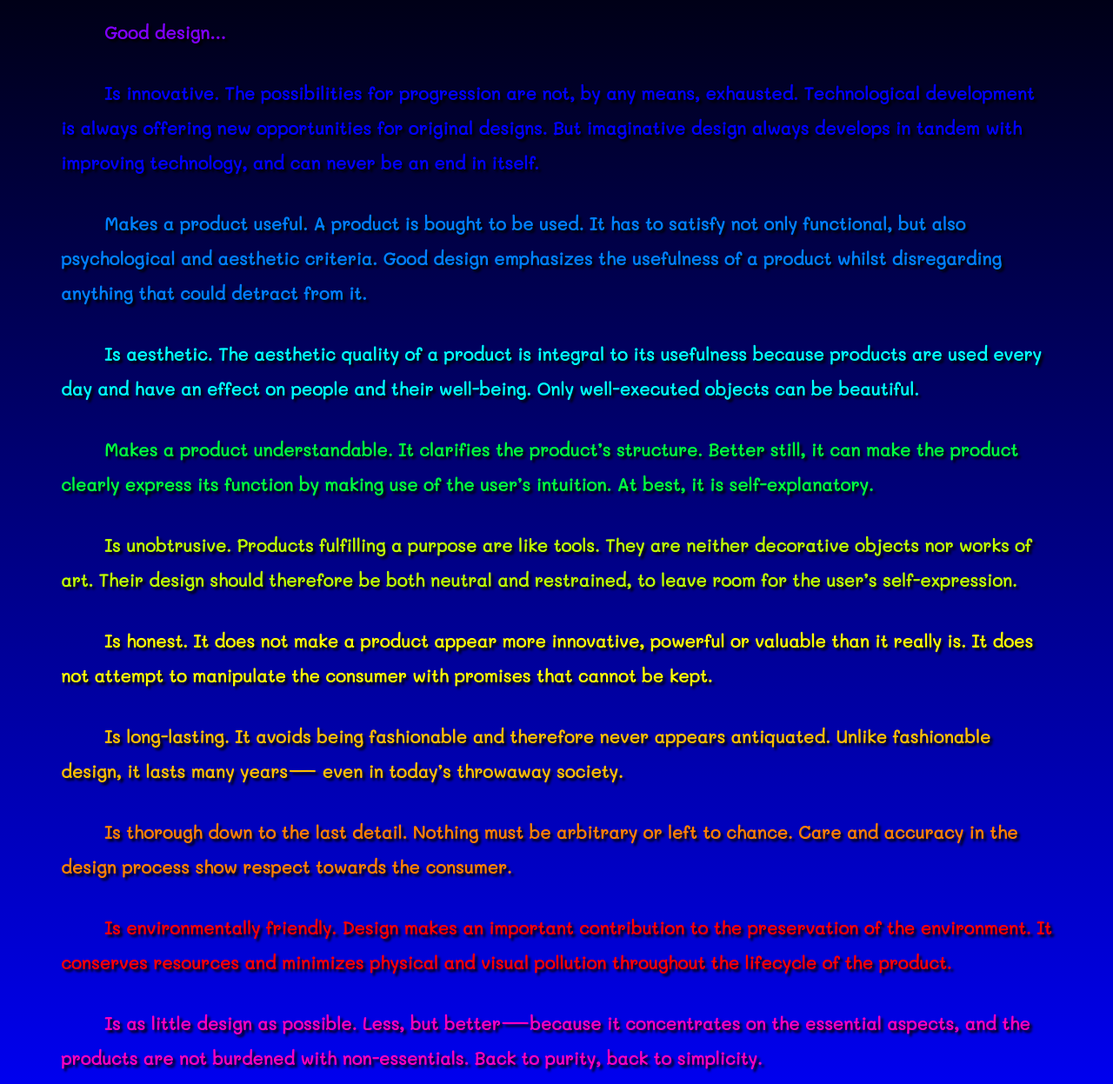
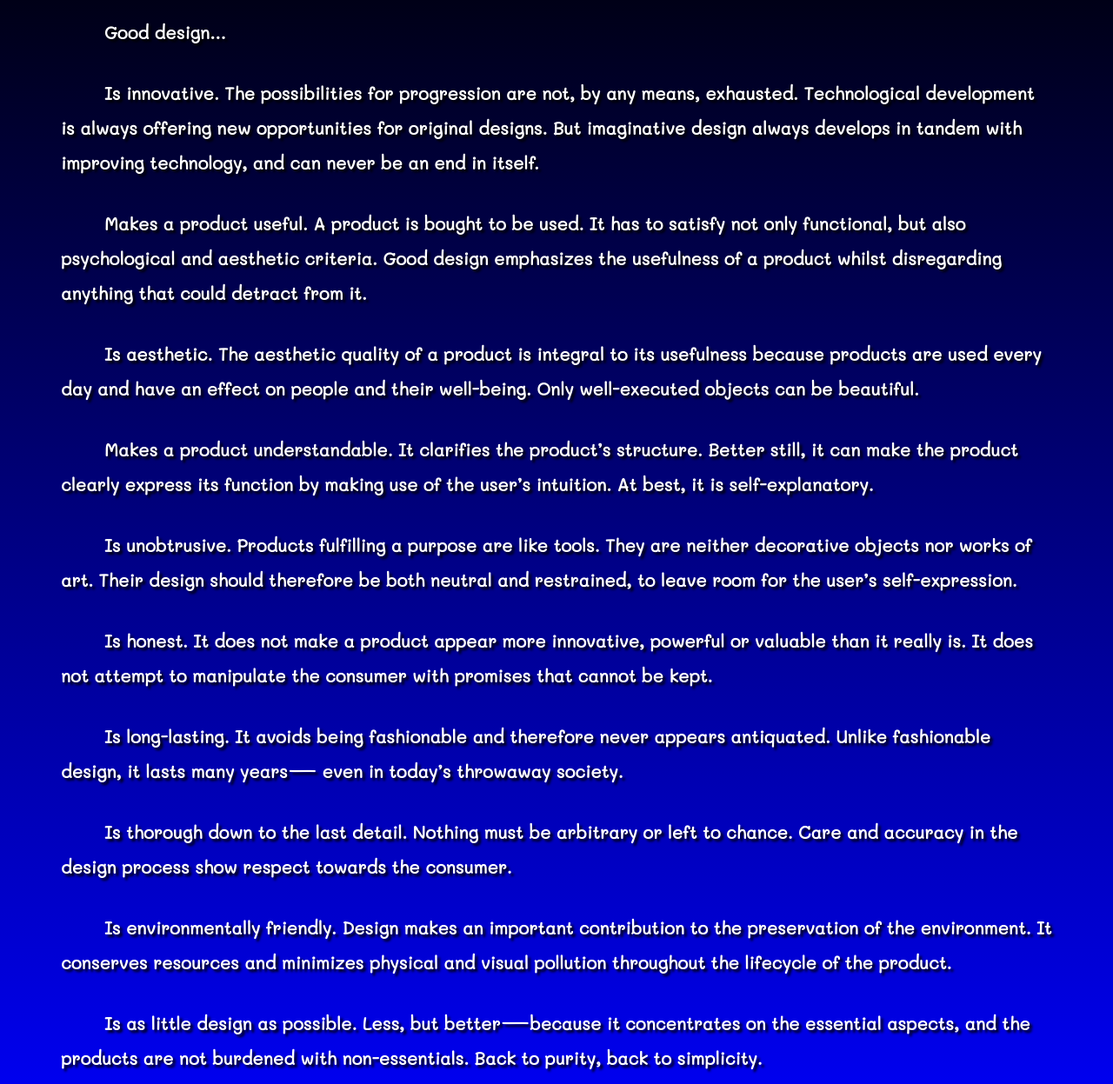
Before and after one commit to markjoho/assignment-1--intro-to-internet-programming--cs-275--spring-2022, a plain HTML site: page site/index.html in a window 1280 px wide. Shown: the part 133-1380 px from the top of the page at 87% size. Drawn offline with Linux system fonts and the light colour scheme; a web font is replaced by a local one.

Commit message:
Remove line's color

```diff
--- a/site/index.html
+++ b/site/index.html
@@ -33,39 +33,6 @@
       margin-bottom: 10px;
       font: bold 20px/40px Mali, cursive;
       text-shadow: 3px 3px 3px Black;
-    }
-    p:nth-child(1) {
-      color: #8000ff;
-    }
-    p:nth-child(2) {
-      color: #0000ff;
-    }
-    p:nth-child(3) {
-      color: #0080ff;
-    }
-    p:nth-child(4) {
-      color: #00ffff;
-    }
-    p:nth-child(5) {
-      color: #00ff40;
-    }
-    p:nth-child(6) {
-      color: #bfff00;
-    }
-    p:nth-child(7) {
-      color: #ffff00;
-    }
-    p:nth-child(8) {
-      color: #ffbf00;
-    }
-    p:nth-child(9) {
-      color: #ff8000;
-    }
-    p:nth-child(10) {
-      color: #ff0000;
-    }
-    p:nth-child(11) {
-      color: #ff00bf;
     }
     .Ending2 {
       padding: 20px;
```
